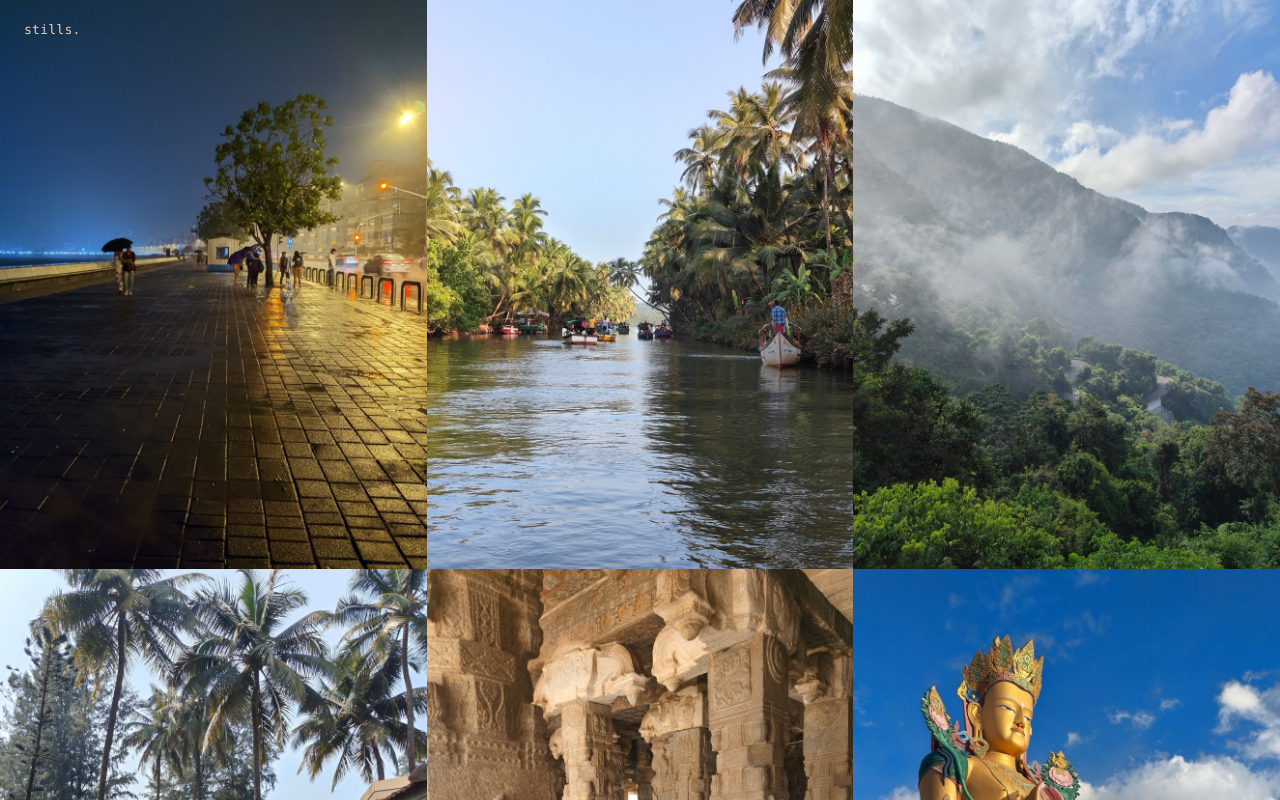
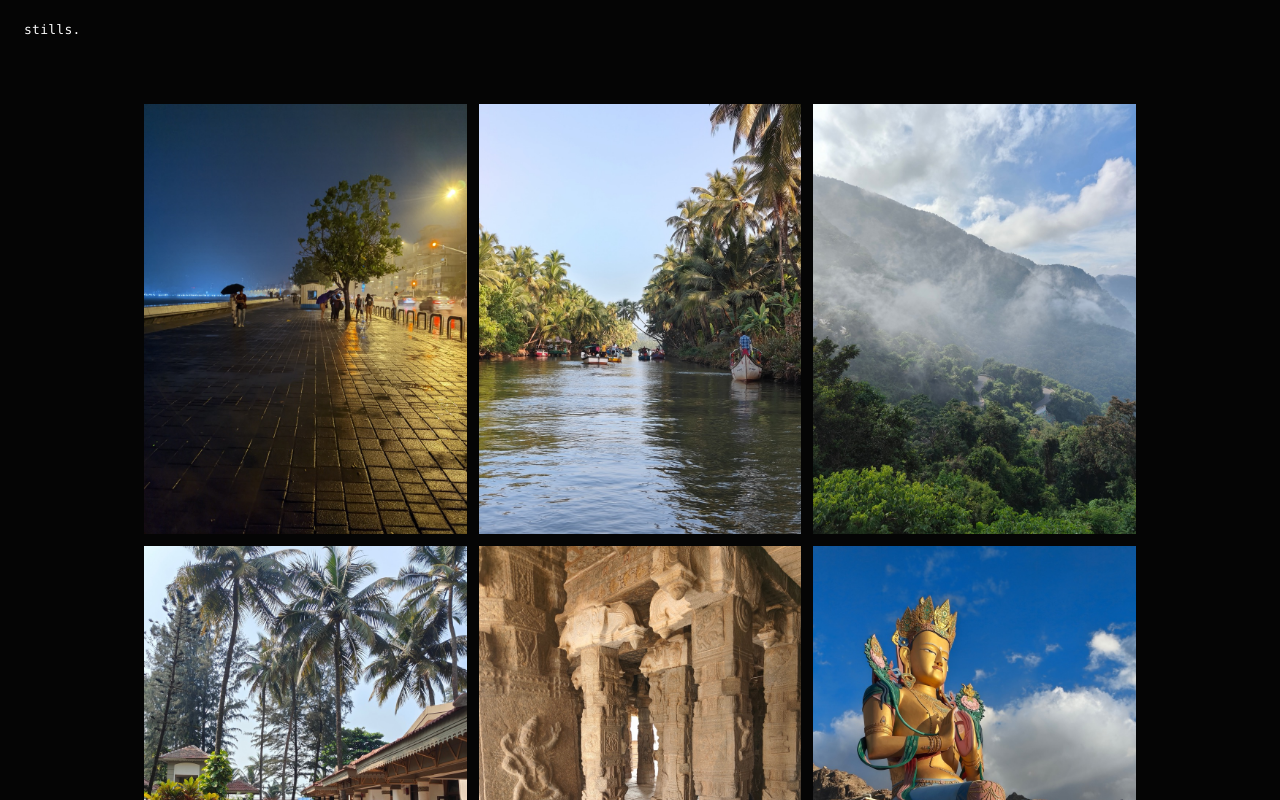
Before and after one commit to chinmaykunkikar/stills, a Next.js app: page / in a window 1280 px wide. Shown: the top 800 px of the page. Built offline with nearby package versions, Linux system fonts and the light colour scheme.

Commit message:
contain the wall with clearance and 12px gaps

```diff
--- a/app/globals.css
+++ b/app/globals.css
@@ -9,7 +9,9 @@ body {
   font-size: 13px; letter-spacing: 0.02em;
 }
 .wall {
-  display: grid; grid-template-columns: repeat(3, 1fr);
+  display: grid; grid-template-columns: repeat(3, 1fr); gap: 12px;
+  max-width: 1120px; margin: 0 auto;
+  padding: 104px clamp(16px, 5vw, 80px) 72px;
 }
 .item {
   display: block; position: relative;
```
